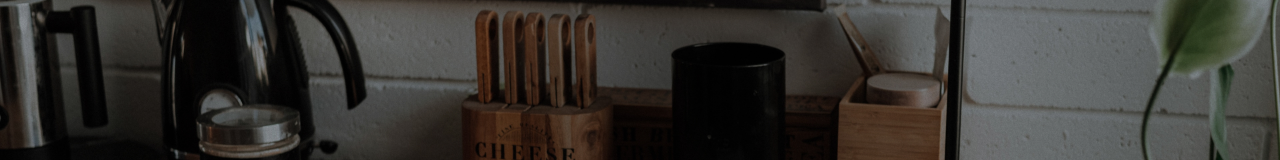
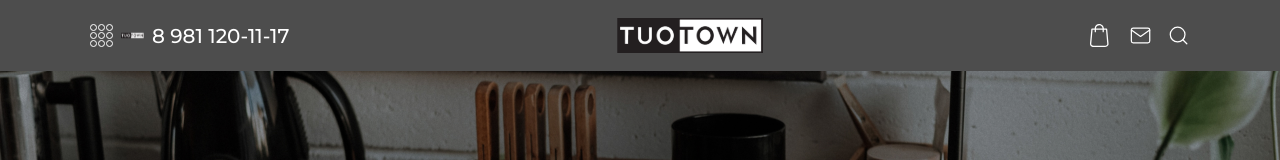
Before and after one commit to ilyas-kadyrkulov/test, a Vue app: page /catalog in a window 1280 px wide. Shown: the top 160 px of the page. Built offline with nearby package versions, Linux system fonts and the light colour scheme.

Commit message:
file paths fixed, codes synched

```diff
--- a/src/App.vue
+++ b/src/App.vue
@@ -1,8 +1,9 @@
 <script setup>
-
+import Header from "./components/Header/Header.vue";
 </script>
 
 <template>
+  <Header />
   <RouterView />
 </template>
 
@@ -16,7 +17,7 @@ h4,
 h5,
 h6,
 p,
-hr{
+hr {
   margin: 0;
   padding: 0;
 }
--- a/src/components/Catalog/Collections/Primary.vue
+++ b/src/components/Catalog/Collections/Primary.vue
@@ -44,7 +44,7 @@ import collectionImage5 from "@/assets/collection-item-5.png";
 import collectionImage6 from "@/assets/collection-item-6.png";
 </script>
 
-<style>
+<style scoped>
 .collection {
   display: flex;
   flex-wrap: wrap;
--- a/src/components/Catalog/Collections/Secondary.vue
+++ b/src/components/Catalog/Collections/Secondary.vue
@@ -50,7 +50,7 @@ import secondaryCollectionImage7 from "@/assets/secondary-collection-item-7.png"
 import secondaryCollectionImage8 from "@/assets/secondary-collection-item-8.png";
 </script>
 
-<style>
+<style scoped>
 
 .collection__secondary_row {
   display: flex;
--- a/src/components/Header/Burger.vue
+++ b/src/components/Header/Burger.vue
@@ -1,12 +1,11 @@
 <template>
   <div>
     <img :src="BurgerIcon" alt="" />
-    test
   </div>
 </template>
 
 <script setup>
-import BurgerIcon from "./assets/headerimg/Burger.svg";
+import BurgerIcon from "@/assets/headerimg/Burger.svg";
 </script>
 
 <style scoped>
--- a/src/components/Header/Cart.vue
+++ b/src/components/Header/Cart.vue
@@ -5,7 +5,7 @@
 </template>
 
 <script setup>
-import CartIcon from "./assets/headerimg/Cart.svg";
+import CartIcon from "@/assets/headerimg/Cart.svg";
 </script>
 
 <style scoped>
--- a/src/components/Header/Header.vue
+++ b/src/components/Header/Header.vue
@@ -25,8 +25,8 @@ import Search from "./Search.vue";
   display: flex;
   width: 100%;
   justify-content: space-between;
+  align-items: center;
   padding-top: 18px;
-  align-items: center;
 }
 .wrapper-left {
   width: 20%;
--- a/src/components/Header/Logo.vue
+++ b/src/components/Header/Logo.vue
@@ -5,7 +5,7 @@
 </template>
 
 <script setup>
-import LogoIcon from './assets/headerimg/Logo.svg'
+import LogoIcon from '@/assets/headerimg/Logo.svg'
 </script>
 
 <style scoped>
--- a/src/components/Header/Message.vue
+++ b/src/components/Header/Message.vue
@@ -5,7 +5,7 @@
 </template>
 
 <script setup>
-import Message from './assets/headerimg/Message.svg'
+import Message from '@/assets/headerimg/Message.svg'
 </script>
 
 <style scoped>
--- a/src/components/Header/Pin.vue
+++ b/src/components/Header/Pin.vue
@@ -5,7 +5,7 @@
 </template>
 
 <script setup>
-import PinIcon from './assets/headerimg/Logo.svg'
+import PinIcon from '@/assets/headerimg/Logo.svg'
 </script>
 
 <style scoped>
--- a/src/components/Header/Search.vue
+++ b/src/components/Header/Search.vue
@@ -1,11 +1,11 @@
 <template>
   <div>
-    <img :src="SaerchIcon" alt="" />
+    <img :src="SearchIcon" alt="" />
   </div>
 </template>
 
 <script setup>
-import SaerchIcon from './assets/headerimg/.svg'
+import SearchIcon from '@/assets/headerimg/Search.svg'
 </script>
 
 <style scoped>
--- a/src/components/Inputs/Input.vue
+++ b/src/components/Inputs/Input.vue
@@ -7,9 +7,8 @@
 <script setup>
 </script>
 
-<style>
+<style scoped>
 .wrapper {
-
   position: relative;
   width: 260px;
   height: 60px;
```
